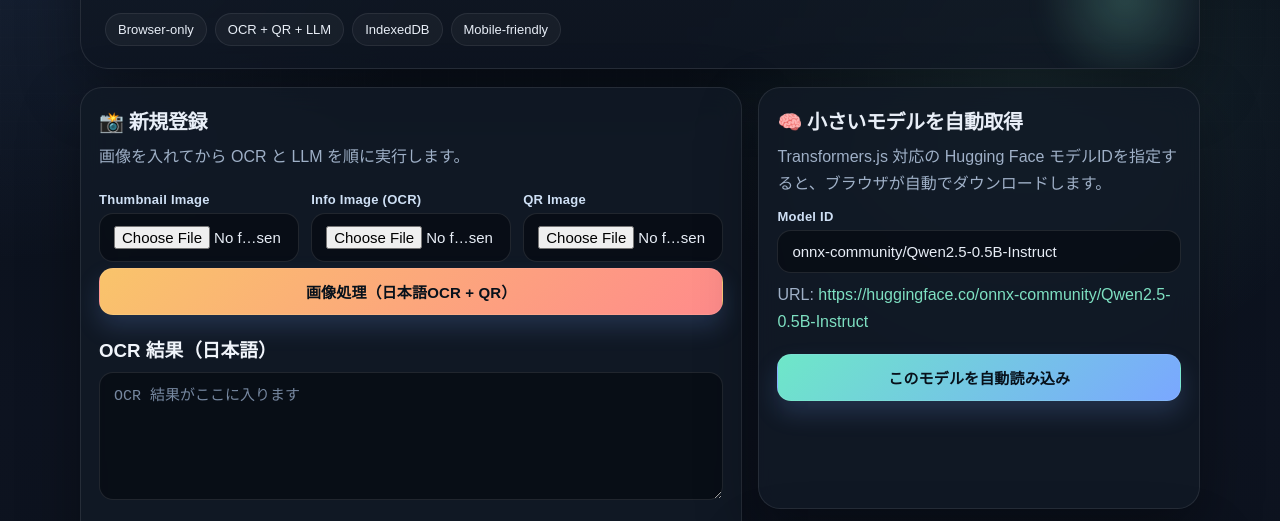
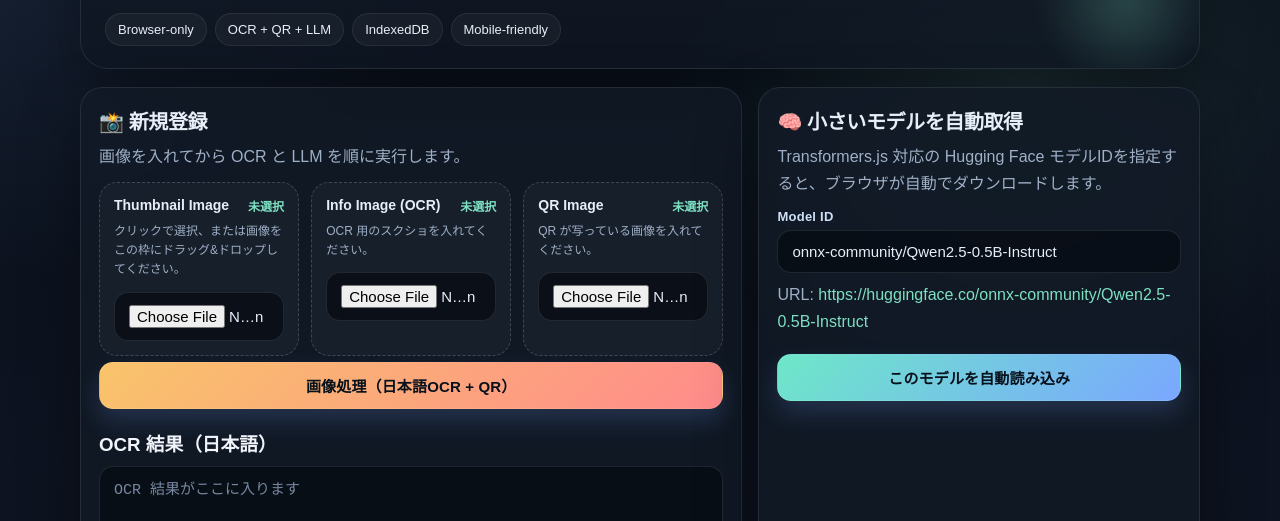
Before and after one commit to oosawak/lensplus, a plain HTML site: page docs/index.html in a window 1280 px wide. Shown: the part 243-764 px from the top of the page. Drawn offline with nearby package versions, Linux system fonts and the light colour scheme.

Commit message:
add drag and drop image inputs

```diff
--- a/docs/index.html
+++ b/docs/index.html
@@ -288,6 +288,56 @@
     margin-top: 6px;
   }
 
+  .drop-grid {
+    display: grid;
+    gap: 12px;
+    grid-template-columns: repeat(3, minmax(0, 1fr));
+  }
+
+  .drop-zone {
+    position: relative;
+    display: grid;
+    gap: 8px;
+    align-content: start;
+    min-height: 128px;
+    padding: 14px;
+    border: 1px dashed rgba(255, 255, 255, 0.18);
+    border-radius: 18px;
+    background: rgba(255, 255, 255, 0.03);
+    transition: border-color 0.18s ease, background 0.18s ease, transform 0.18s ease;
+  }
+
+  .drop-zone.is-dragover {
+    border-color: rgba(126, 224, 194, 0.75);
+    background: rgba(126, 224, 194, 0.08);
+    transform: translateY(-1px);
+  }
+
+  .drop-zone .drop-title {
+    display: flex;
+    align-items: center;
+    justify-content: space-between;
+    gap: 12px;
+    font-size: 14px;
+    font-weight: 700;
+  }
+
+  .drop-zone .drop-hint {
+    color: var(--muted);
+    font-size: 12px;
+    line-height: 1.6;
+  }
+
+  .drop-zone .file-name {
+    color: var(--accent);
+    font-size: 12px;
+    word-break: break-all;
+  }
+
+  .drop-zone input[type="file"] {
+    margin-top: 4px;
+  }
+
   #list {
     display: grid;
     gap: 14px;
@@ -322,6 +372,7 @@
   @media (max-width: 900px) {
     .grid { grid-template-columns: 1fr; }
     .row { grid-template-columns: 1fr; }
+    .drop-grid { grid-template-columns: 1fr; }
     .hero { padding: 22px 18px 18px; }
   }
 
@@ -359,17 +410,29 @@
         <h2>📸 新規登録</h2>
         <p>画像を入れてから OCR と LLM を順に実行します。</p>
 
-        <div class="row">
-          <div>
-            <label>Thumbnail Image</label>
+        <div class="drop-grid">
+          <div class="drop-zone" data-drop-target="thumb">
+            <div class="drop-title">
+              <span>Thumbnail Image</span>
+              <span class="file-name" id="thumbName">未選択</span>
+            </div>
+            <div class="drop-hint">クリックで選択、または画像をこの枠にドラッグ&ドロップしてください。</div>
             <input id="thumb" type="file" accept="image/*">
           </div>
-          <div>
-            <label>Info Image (OCR)</label>
+          <div class="drop-zone" data-drop-target="info">
+            <div class="drop-title">
+              <span>Info Image (OCR)</span>
+              <span class="file-name" id="infoName">未選択</span>
+            </div>
+            <div class="drop-hint">OCR 用のスクショを入れてください。</div>
             <input id="info" type="file" accept="image/*">
           </div>
-          <div>
-            <label>QR Image</label>
+          <div class="drop-zone" data-drop-target="qr">
+            <div class="drop-title">
+              <span>QR Image</span>
+              <span class="file-name" id="qrName">未選択</span>
+            </div>
+            <div class="drop-hint">QR が写っている画像を入れてください。</div>
             <input id="qr" type="file" accept="image/*">
           </div>
         </div>
@@ -498,6 +561,77 @@ async function decodeQR(file) {
   });
   return code ? code.data : "";
 }
+
+function setFileInput(inputId, file) {
+  const input = document.getElementById(inputId);
+  const dt = new DataTransfer();
+  dt.items.add(file);
+  input.files = dt.files;
+
+  const nameTarget = document.getElementById(`${inputId}Name`);
+  if (nameTarget) {
+    nameTarget.textContent = file.name;
+  }
+}
+
+function bindDropZone(zone, inputId) {
+  const input = document.getElementById(inputId);
+  const fileName = document.getElementById(`${inputId}Name`);
+  const labelMap = {
+    thumb: "Thumbnail Image",
+    info: "Info Image",
+    qr: "QR Image"
+  };
+
+  const syncName = () => {
+    fileName.textContent = input.files[0] ? input.files[0].name : "未選択";
+  };
+
+  input.addEventListener("change", syncName);
+
+  zone.addEventListener("click", (event) => {
+    if (event.target !== input) {
+      input.click();
+    }
+  });
+
+  zone.addEventListener("dragenter", (event) => {
+    event.preventDefault();
+    zone.classList.add("is-dragover");
+  });
+
+  zone.addEventListener("dragover", (event) => {
+    event.preventDefault();
+    zone.classList.add("is-dragover");
+  });
+
+  zone.addEventListener("dragleave", (event) => {
+    if (!zone.contains(event.relatedTarget)) {
+      zone.classList.remove("is-dragover");
+    }
+  });
+
+  zone.addEventListener("drop", (event) => {
+    event.preventDefault();
+    zone.classList.remove("is-dragover");
+
+    const file = event.dataTransfer.files[0];
+    if (!file) return;
+    if (!file.type.startsWith("image/")) {
+      toast("画像ファイルをドロップしてください");
+      return;
+    }
+
+    setFileInput(inputId, file);
+    toast(`${labelMap[inputId] || inputId} をセットしました`);
+  });
+
+  syncName();
+}
+
+document.querySelectorAll(".drop-zone").forEach((zone) => {
+  bindDropZone(zone, zone.dataset.dropTarget);
+});
 
 /* 日本語 OCR + QR */
 document.getElementById("process").onclick = async () => {
```
Also changed, not shown: 1 other file.
